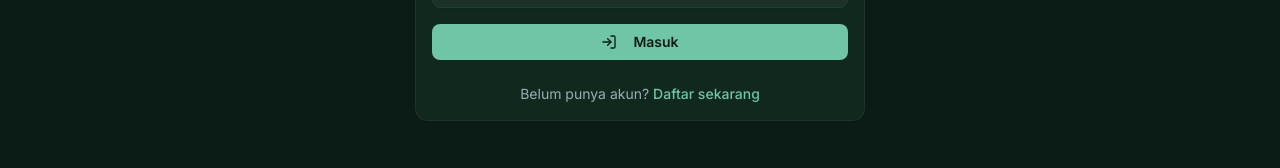
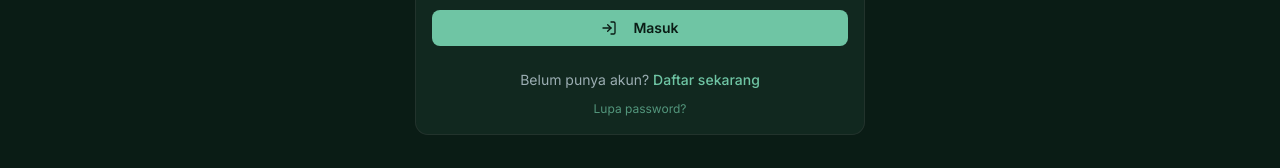
Before and after one commit to fcahyanto4-cmyk/aplikasi-booking-system, a Next.js app: page /login in a window 1280 px wide. Shown: the part 472-640 px from the top of the page. Built offline with nearby package versions, Linux system fonts and the light colour scheme; no server answers.

Commit message:
feat: add forgot password link to login page

```diff
--- a/src/app/login/page.tsx
+++ b/src/app/login/page.tsx
@@ -116,11 +116,16 @@ export default function LoginPage() {
               </Button>
             </form>
 
-            <div className="mt-6 text-center">
+            <div className="mt-6 text-center space-y-2">
               <p className="text-text-muted text-sm">
                 Belum punya akun?{" "}
                 <Link href="/register" className="text-primary hover:text-primary-hover font-medium transition-colors">
                   Daftar sekarang
+                </Link>
+              </p>
+              <p className="text-text-muted text-sm">
+                <Link href="/forgot-password" className="text-primary/70 hover:text-primary transition-colors text-xs">
+                  Lupa password?
                 </Link>
               </p>
             </div>
```
